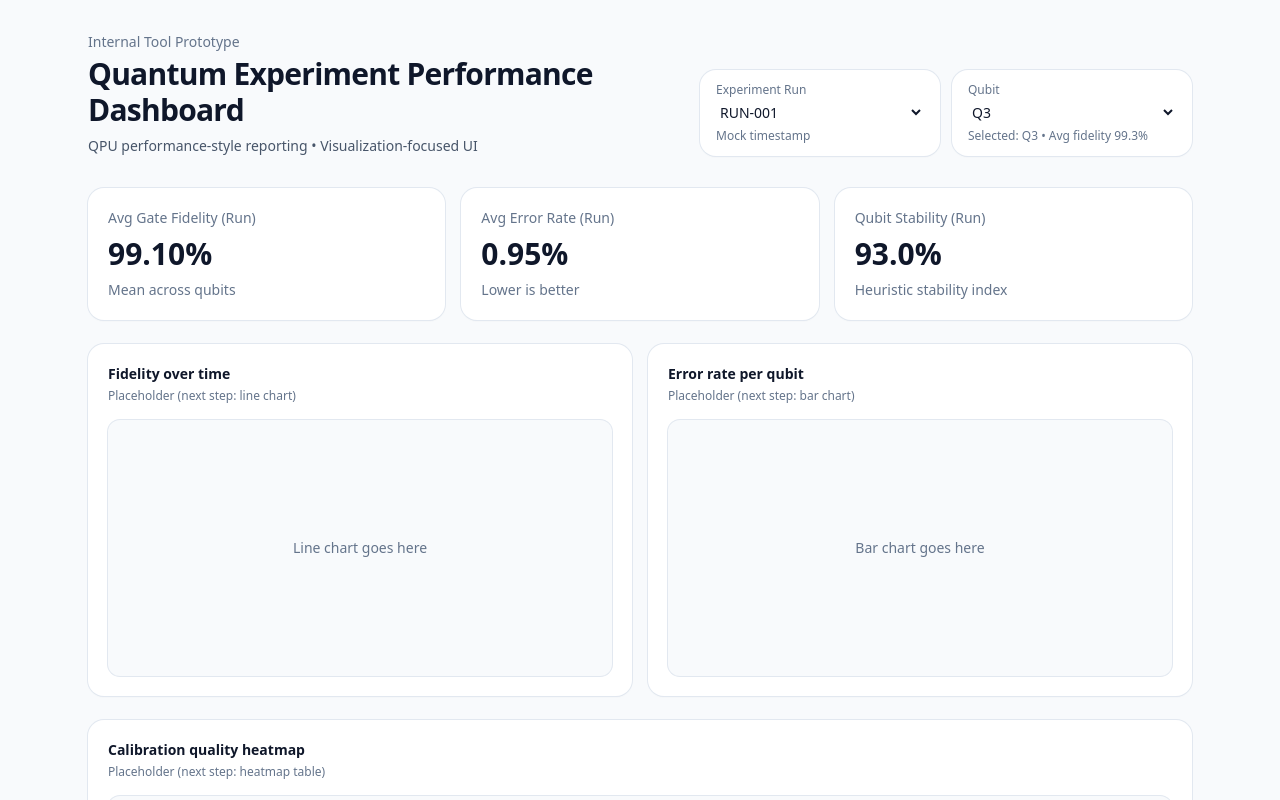
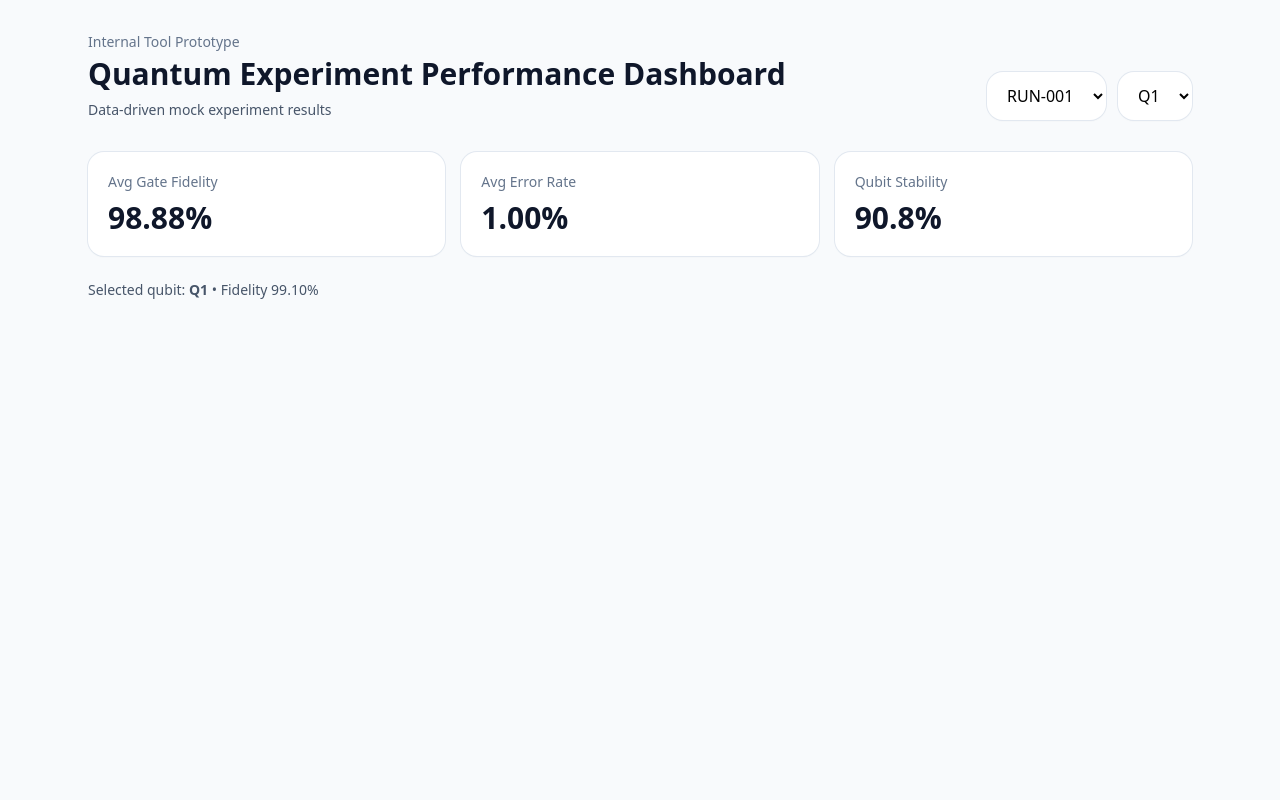
Before and after one commit to Serhii-Dobrovolskyi/quantum-experiment-dashboard, a React (Vite) app: page / in a window 1280 px wide. Shown: the top 800 px of the page. Built offline with nearby package versions, Linux system fonts and the light colour scheme.

Commit message:
Connect mock experiment data and make dashboard data-driven

```diff
--- a/src/components/DashboardShell.tsx
+++ b/src/components/DashboardShell.tsx
@@ -1,113 +1,95 @@
+import { useState } from "react";
+import data from "../data/experimentData.json";
 import { KpiCard } from "./KpiCard";
 
+type Run = (typeof data)["runs"][number];
+
+function avg(values: number[]) {
+  return values.reduce((a, b) => a + b, 0) / values.length;
+}
+
 export function DashboardShell() {
+  const runs = data.runs;
+  const [runId, setRunId] = useState(runs[0].runId);
+  const run: Run = runs.find((r) => r.runId === runId)!;
+
+  const qubits = run.qubits;
+  const [qubitId, setQubitId] = useState(qubits[0].id);
+  const qubit = qubits.find((q) => q.id === qubitId)!;
+
+  const avgFidelity = avg(qubits.map((q) => q.fidelity));
+  const avgError = avg(qubits.map((q) => q.error));
+  const avgStability = avg(qubits.map((q) => q.stability));
+
   return (
     <div className="min-h-screen bg-slate-50">
       <div className="mx-auto max-w-6xl px-6 py-8">
+        {/* Header */}
         <div className="flex flex-col gap-3 sm:flex-row sm:items-end sm:justify-between">
           <div>
             <div className="text-sm font-medium text-slate-500">
               Internal Tool Prototype
             </div>
-            <h1 className="mt-1 text-3xl font-semibold tracking-tight text-slate-900">
+            <h1 className="mt-1 text-3xl font-semibold text-slate-900">
               Quantum Experiment Performance Dashboard
             </h1>
             <div className="mt-2 text-sm text-slate-600">
-              QPU performance-style reporting • Visualization-focused UI
+              Data-driven mock experiment results
             </div>
           </div>
 
-          <div className="flex flex-col gap-3 sm:flex-row">
-            <div className="rounded-2xl bg-white shadow-sm ring-1 ring-slate-200 px-4 py-3">
-              <div className="text-xs text-slate-500">Experiment Run</div>
+          {/* Filters */}
+          <div className="flex gap-3">
             <select
-                className="mt-1 w-52 bg-transparent text-sm font-medium text-slate-900 outline-none"
-                defaultValue="RUN-001"
+              className="rounded-2xl bg-white px-4 py-3 shadow-sm ring-1 ring-slate-200"
+              value={runId}
+              onChange={(e) => {
+                const next = e.target.value;
+                setRunId(next);
+                const nextRun = runs.find((r) => r.runId === next)!;
+                setQubitId(nextRun.qubits[0].id);
+              }}
             >
-                <option value="RUN-001">RUN-001</option>
-                <option value="RUN-002">RUN-002</option>
+              {runs.map((r) => (
+                <option key={r.runId} value={r.runId}>
+                  {r.runId}
+                </option>
+              ))}
             </select>
-              <div className="mt-1 text-xs text-slate-500">Mock timestamp</div>
-            </div>
 
-            <div className="rounded-2xl bg-white shadow-sm ring-1 ring-slate-200 px-4 py-3">
-              <div className="text-xs text-slate-500">Qubit</div>
             <select
-                className="mt-1 w-52 bg-transparent text-sm font-medium text-slate-900 outline-none"
-                defaultValue="Q3"
+              className="rounded-2xl bg-white px-4 py-3 shadow-sm ring-1 ring-slate-200"
+              value={qubitId}
+              onChange={(e) => setQubitId(e.target.value)}
             >
-                <option value="Q1">Q1</option>
-                <option value="Q2">Q2</option>
-                <option value="Q3">Q3</option>
-                <option value="Q4">Q4</option>
-                <option value="Q5">Q5</option>
+              {qubits.map((q) => (
+                <option key={q.id} value={q.id}>
+                  {q.id}
+                </option>
+              ))}
             </select>
-              <div className="mt-1 text-xs text-slate-500">
-                Selected: Q3 • Avg fidelity 99.3%
-              </div>
-            </div>
           </div>
         </div>
 
+        {/* KPI */}
         <div className="mt-8 grid gap-4 sm:grid-cols-2 lg:grid-cols-3">
           <KpiCard
-            label="Avg Gate Fidelity (Run)"
-            value="99.10%"
-            sub="Mean across qubits"
+            label="Avg Gate Fidelity"
+            value={`${(avgFidelity * 100).toFixed(2)}%`}
           />
           <KpiCard
-            label="Avg Error Rate (Run)"
-            value="0.95%"
-            sub="Lower is better"
+            label="Avg Error Rate"
+            value={`${(avgError * 100).toFixed(2)}%`}
           />
           <KpiCard
-            label="Qubit Stability (Run)"
-            value="93.0%"
-            sub="Heuristic stability index"
+            label="Qubit Stability"
+            value={`${(avgStability * 100).toFixed(1)}%`}
           />
         </div>
 
-        <div className="mt-6 grid gap-4 lg:grid-cols-2">
-          <div className="rounded-2xl bg-white shadow-sm ring-1 ring-slate-200 p-5">
-            <div className="text-sm font-semibold text-slate-900">
-              Fidelity over time
-            </div>
-            <div className="mt-1 text-xs text-slate-500">
-              Placeholder (next step: line chart)
-            </div>
-            <div className="mt-4 h-64 rounded-xl bg-slate-50 ring-1 ring-slate-200 flex items-center justify-center text-sm text-slate-500">
-              Line chart goes here
-            </div>
-          </div>
-
-          <div className="rounded-2xl bg-white shadow-sm ring-1 ring-slate-200 p-5">
-            <div className="text-sm font-semibold text-slate-900">
-              Error rate per qubit
-            </div>
-            <div className="mt-1 text-xs text-slate-500">
-              Placeholder (next step: bar chart)
-            </div>
-            <div className="mt-4 h-64 rounded-xl bg-slate-50 ring-1 ring-slate-200 flex items-center justify-center text-sm text-slate-500">
-              Bar chart goes here
-            </div>
-          </div>
-        </div>
-
-        <div className="mt-6 rounded-2xl bg-white shadow-sm ring-1 ring-slate-200 p-5">
-          <div className="text-sm font-semibold text-slate-900">
-            Calibration quality heatmap
-          </div>
-          <div className="mt-1 text-xs text-slate-500">
-            Placeholder (next step: heatmap table)
-          </div>
-          <div className="mt-4 h-44 rounded-xl bg-slate-50 ring-1 ring-slate-200 flex items-center justify-center text-sm text-slate-500">
-            Heatmap goes here
-          </div>
-        </div>
-
-        <div className="mt-6 text-xs text-slate-500">
-          Note: This dashboard uses simulated data to demonstrate visualization patterns for scientific/quantum experiment
-          reporting tools.
+        <div className="mt-6 text-sm text-slate-600">
+          Selected qubit: <strong>{qubit.id}</strong> • Fidelity{" "}
+          {(qubit.fidelity * 100).toFixed(2)}%
         </div>
       </div>
     </div>
--- /dev/null
+++ b/src/data/experimentData.json
@@ -0,0 +1,26 @@
+{
+  "runs": [
+    {
+      "runId": "RUN-001",
+      "timestamp": "2026-01-01T10:15:00Z",
+      "qubits": [
+        { "id": "Q1", "fidelity": 0.991, "error": 0.008, "stability": 0.93 },
+        { "id": "Q2", "fidelity": 0.987, "error": 0.011, "stability": 0.89 },
+        { "id": "Q3", "fidelity": 0.993, "error": 0.007, "stability": 0.95 },
+        { "id": "Q4", "fidelity": 0.984, "error": 0.014, "stability": 0.86 },
+        { "id": "Q5", "fidelity": 0.989, "error": 0.010, "stability": 0.91 }
+      ]
+    },
+    {
+      "runId": "RUN-002",
+      "timestamp": "2026-01-03T14:40:00Z",
+      "qubits": [
+        { "id": "Q1", "fidelity": 0.992, "error": 0.007, "stability": 0.94 },
+        { "id": "Q2", "fidelity": 0.988, "error": 0.010, "stability": 0.90 },
+        { "id": "Q3", "fidelity": 0.994, "error": 0.006, "stability": 0.96 },
+        { "id": "Q4", "fidelity": 0.985, "error": 0.013, "stability": 0.87 },
+        { "id": "Q5", "fidelity": 0.990, "error": 0.009, "stability": 0.92 }
+      ]
+    }
+  ]
+}
```
Lines whose indentation alone changed are shown as unchanged.
